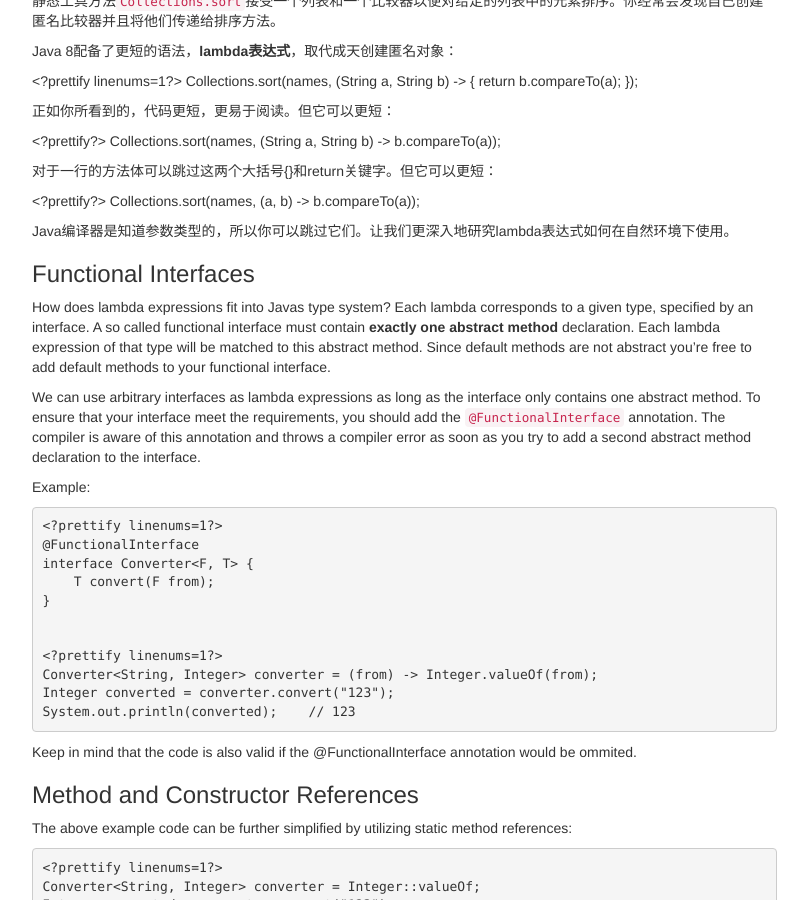
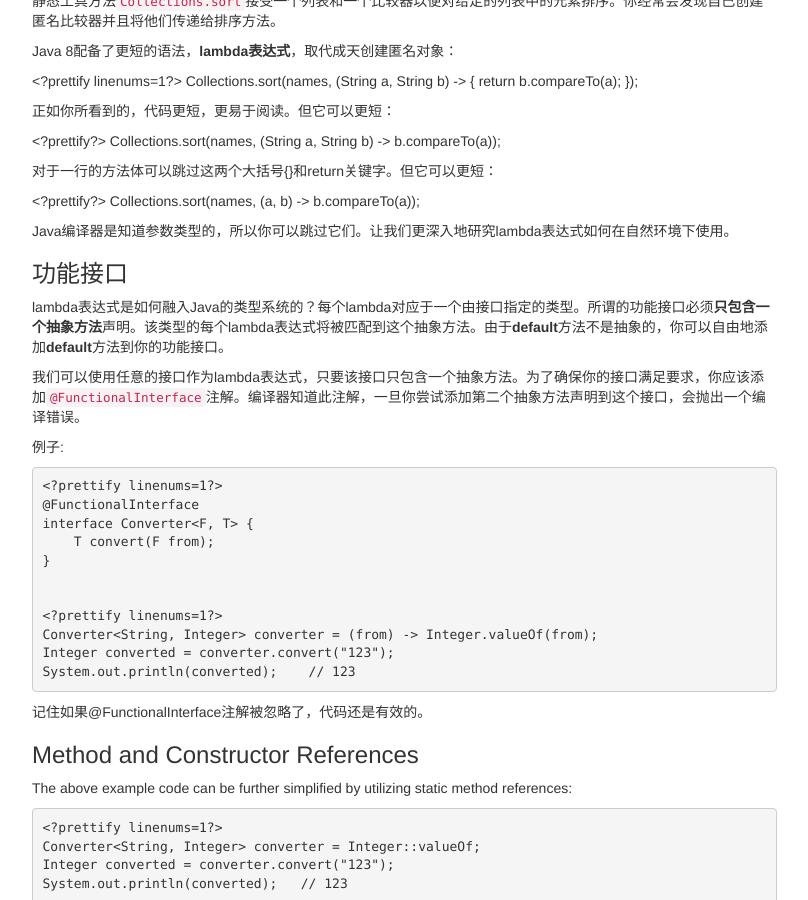
Before and after one commit to cjm0000000/cjm0000000.github.io, a Jekyll site: the page built from _posts/Java/201404/2014-04-13-java-8-tutorial.md, in a window 1280 px wide and 900 px high, scrolled down 1234 px. Shown: the whole window, without its empty margins (318-1126 px from the left). Built offline with Jekyll 4.4.1, drawn with Linux system fonts in a browser that asks for light colours; nearby versions of some CDN libraries; library files that are not in the unit come from our copies; comment, search, counter and statistics services are not loaded.

Commit message:
translate

```diff
--- a/_posts/Java/201404/2014-04-13-java-8-tutorial.md
+++ b/_posts/Java/201404/2014-04-13-java-8-tutorial.md
@@ -76,13 +76,13 @@ Java 8配备了更短的语法，**lambda表达式**，取代成天创建匿名
 
 Java编译器是知道参数类型的，所以你可以跳过它们。让我们更深入地研究lambda表达式如何在自然环境下使用。
 
-### Functional Interfaces
+### 功能接口
 
-How does lambda expressions fit into Javas type system? Each lambda corresponds to a given type, specified by an interface. A so called functional interface must contain **exactly one abstract method** declaration. Each lambda expression of that type will be matched to this abstract method. Since default methods are not abstract you're free to add default methods to your functional interface.
+lambda表达式是如何融入Java的类型系统的？每个lambda对应于一个由接口指定的类型。所谓的功能接口必须**只包含一个抽象方法**声明。该类型的每个lambda表达式将被匹配到这个抽象方法。由于**default**方法不是抽象的，你可以自由地添加**default**方法到你的功能接口。
 
-We can use arbitrary interfaces as lambda expressions as long as the interface only contains one abstract method. To ensure that your interface meet the requirements, you should add the `@FunctionalInterface` annotation. The compiler is aware of this annotation and throws a compiler error as soon as you try to add a second abstract method declaration to the interface.
+我们可以使用任意的接口作为lambda表达式，只要该接口只包含一个抽象方法。为了确保你的接口满足要求，你应该添加`@FunctionalInterface`注解。编译器知道此注解，一旦你尝试添加第二个抽象方法声明到这个接口，会抛出一个编译错误。
 
-Example:
+例子:
 
     <?prettify linenums=1?>
     @FunctionalInterface
@@ -96,7 +96,7 @@ Example:
     Integer converted = converter.convert("123");
     System.out.println(converted);    // 123
 
-Keep in mind that the code is also valid if the @FunctionalInterface annotation would be ommited.
+记住如果@FunctionalInterface注解被忽略了，代码还是有效的。
 
 ### Method and Constructor References
 
```
